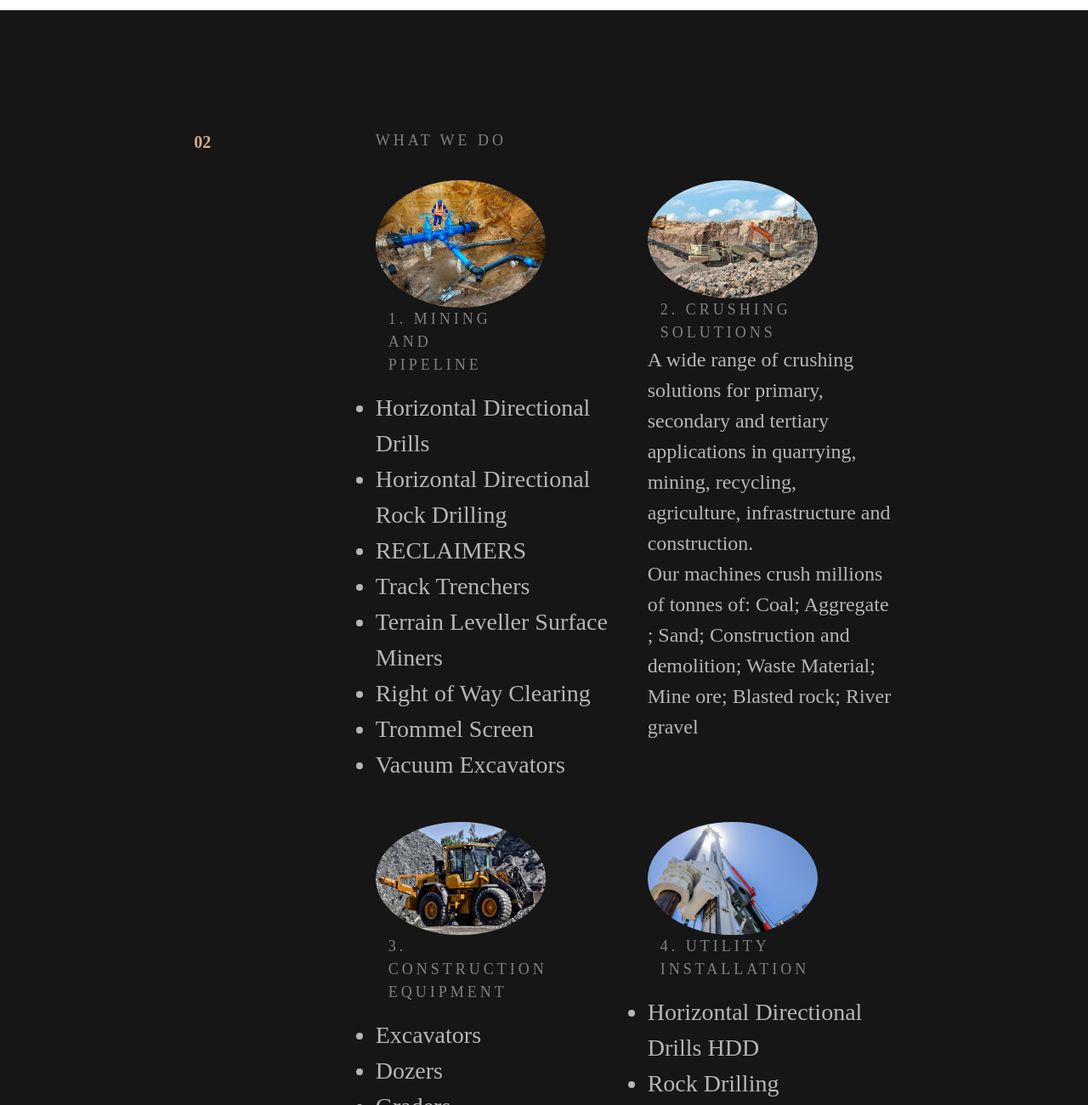
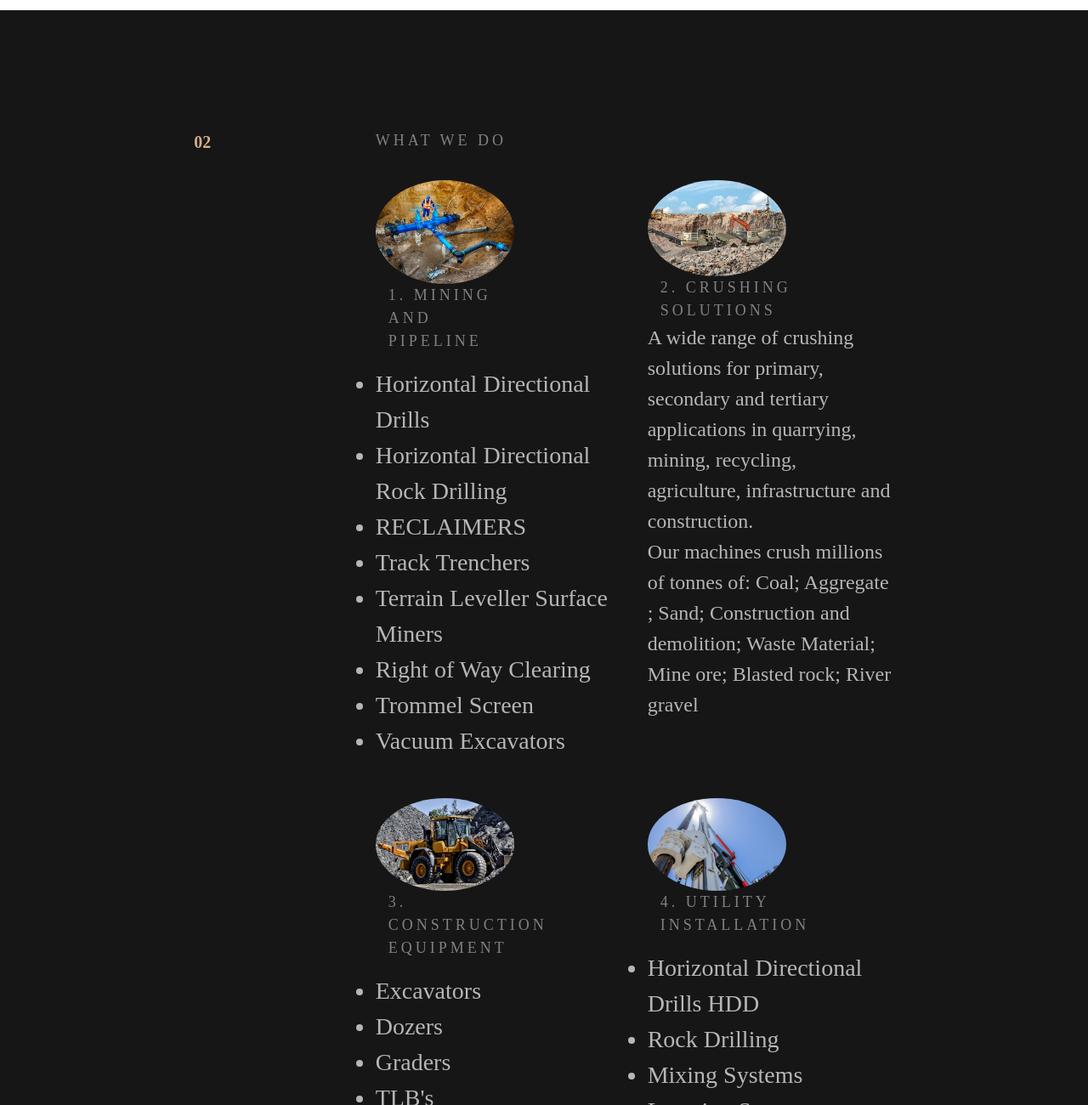
Before and after one commit to khuthadz0/khuthadz0.github.io, a plain HTML site: page TLHABOLOGOGROUP/index.html in a window 1280 px wide. Shown: the part 1974-3274 px from the top of the page at 85% size. Drawn offline with nearby package versions, Linux system fonts and the light colour scheme; a script that the page names is missing; a web font is replaced by a local one.

Commit message:
few changes to the code

```diff
--- a/TLHABOLOGOGROUP/index.html
+++ b/TLHABOLOGOGROUP/index.html
@@ -163,7 +163,7 @@
                               <div class="col-md-4"></div>
                               <div class="col-md-3 wow fadeInUp" data-wow-delay="0.5s">
                                     <div class="pictures">
-                                          <img src="images-98.png" class="pictures">
+                                          <img src="/images-98.png" class="pictures">
                                     </div>
                                     <div class="col-md-8 section-heading wow fadeInUp" data-wow-delay="0.4s">1. MINING AND PIPELINE</div>
                                     <div class="icon-title">
@@ -180,7 +180,7 @@
 
                               <div class="col-md-3 wow fadeInUp" data-wow-delay="0.6s">
                                     <div class="pictures">
-                                          <img src="images-88.png" class="pictures">
+                                          <img src="/images-88.png" class="pictures">
                                     </div>
                                           <div class="col-md-8 section-heading wow fadeInUp" data-wow-delay="0.4s">2. CRUSHING SOLUTIONS</div>
                                           <div class="icon-title">
@@ -197,7 +197,7 @@ River gravel</p>
                                     <div class="col-md-4"></div>
                                     <div class="col-md-3 wow fadeInUp" data-wow-delay="0.7s">
                                           <div class="pictures">
-                                                <img src="digger-1453414_960_720.jpg" class="pictures">
+                                                <img src="/digger-1453414_960_720.jpg" class="pictures">
                                           </div>
                                           <div class="col-md-8 section-heading wow fadeInUp" data-wow-delay="0.4s">3. CONSTRUCTION EQUIPMENT</div>
 
@@ -221,7 +221,7 @@ River gravel</p>
 
                                     <div class="col-md-3 wow fadeInUp" data-wow-delay="0.8s">
                                           <div class="pictures">
-                                                <img src="piling-rig-4429042_960_720.jpg" class="pictures">
+                                                <img src="/piling-rig-4429042_960_720.jpg" class="pictures">
                                           </div>
                                                 <div class="col-md-8 section-heading wow fadeInUp" data-wow-delay="0.4s">4. UTILITY INSTALLATION</div>
 
--- a/TLHABOLOGOGROUP/style.css
+++ b/TLHABOLOGOGROUP/style.css
@@ -311,7 +311,7 @@ button {
   font-weight: lighter;
 }
 .pictures {
-  width: 200px;
+  width: 75%;
   height: auto;
   border-radius: 50%;
 }
```
